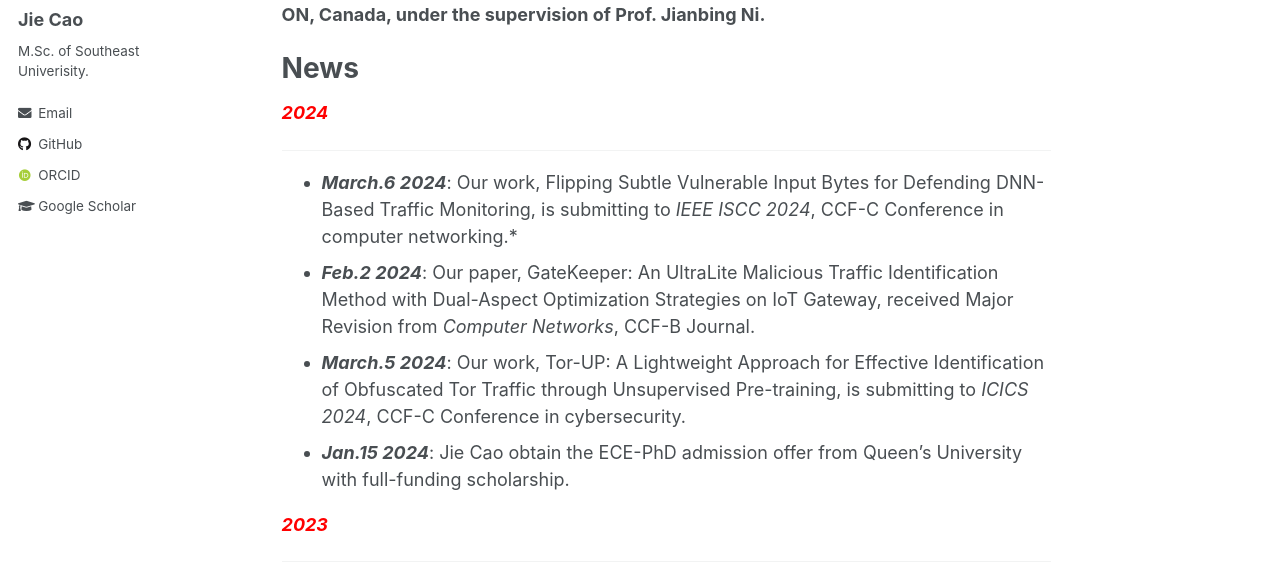
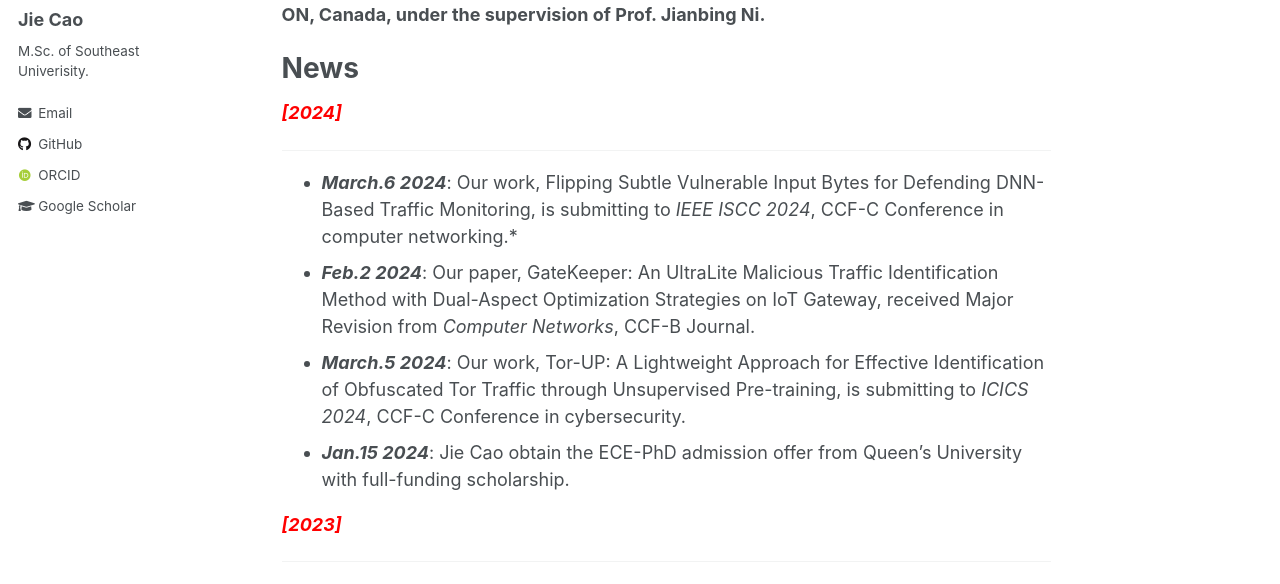
Before and after one commit to JieJayCao/JieJayCao.github.io, a Jekyll site: the page built from _pages/about.md, in a window 1280 px wide and 900 px high. Shown: the part 294-878 px from the top of the window. Built offline with Jekyll 4.4.1, drawn with Linux system fonts in a browser that asks for light colours; some web fonts are replaced; formulas are drawn with MathJax 3.

Commit message:
Update about.md

```diff
--- a/_pages/about.md
+++ b/_pages/about.md
@@ -11,7 +11,7 @@ redirect_from:
 Welcome. Jie Cao will obtain the M.Sc. degree of Cyberspace Security in the [School of Cyber Science and Engineering](https://cyber.seu.edu.cn/) at Southeast University, Nanjing, China, under the supervision of Prof. Yuwei Xu. His current research interests include encrypted traffic identification, lightweight end-to-end method design, and network measurement. **Jie will pursue his Ph.D. degree in Electrical and Computer Engineering at Queen's University, ON, Canada, under the supervision of Prof. Jianbing Ni.**
 
 # News
-***<font color=red>2024</font>***
+***<font color=red>[2024]</font>***
 
 _________________
 
@@ -20,7 +20,7 @@ _________________
 - ***March.5 2024***: Our work, Tor-UP: A Lightweight Approach for Effective Identification of Obfuscated Tor Traffic through Unsupervised Pre-training, is submitting to *ICICS 2024*, CCF-C Conference in cybersecurity.
 - ***Jan.15 2024***: Jie Cao obtain the ECE-PhD admission offer from Queen's University with full-funding scholarship.
 
-***<font color=red>2023</font>***
+***<font color=red>[2023]</font>***
 
 _________________
 
```
